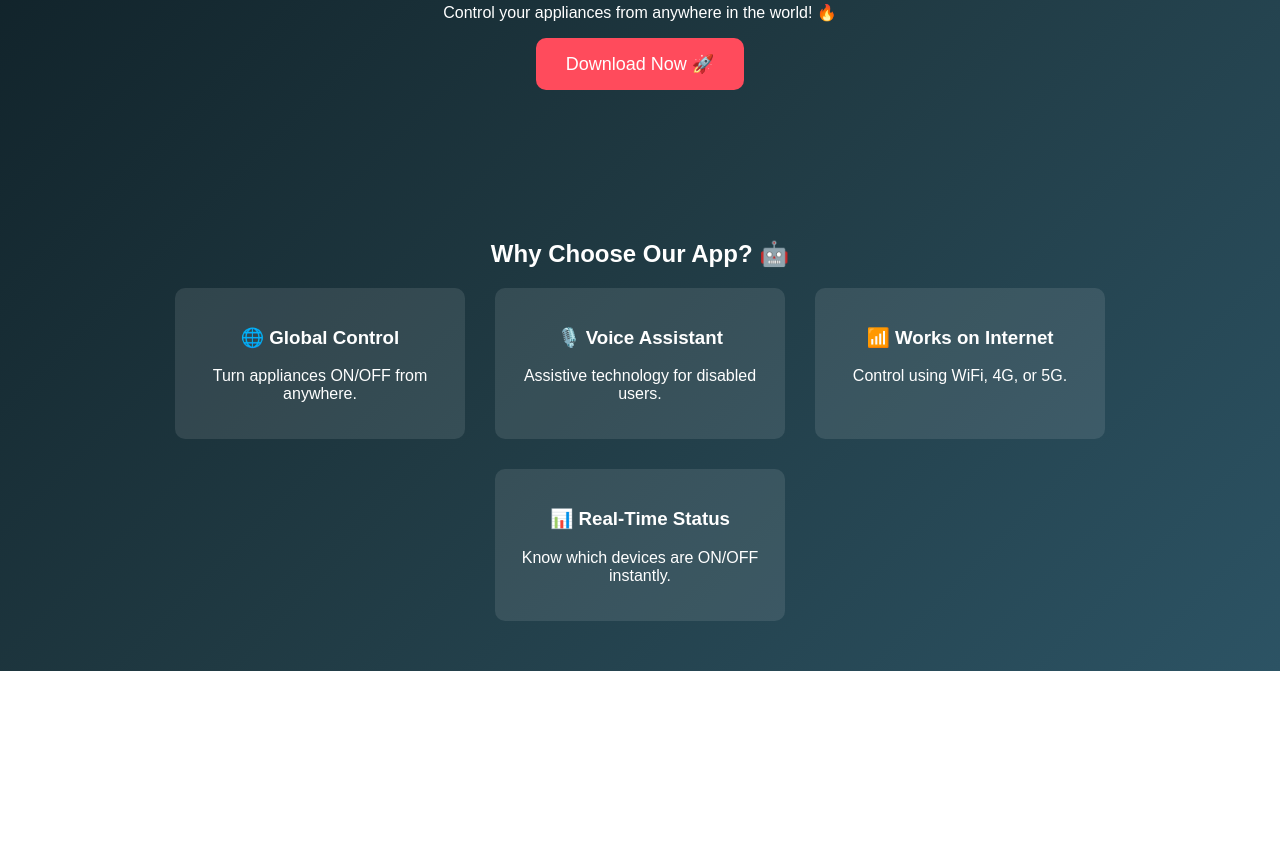
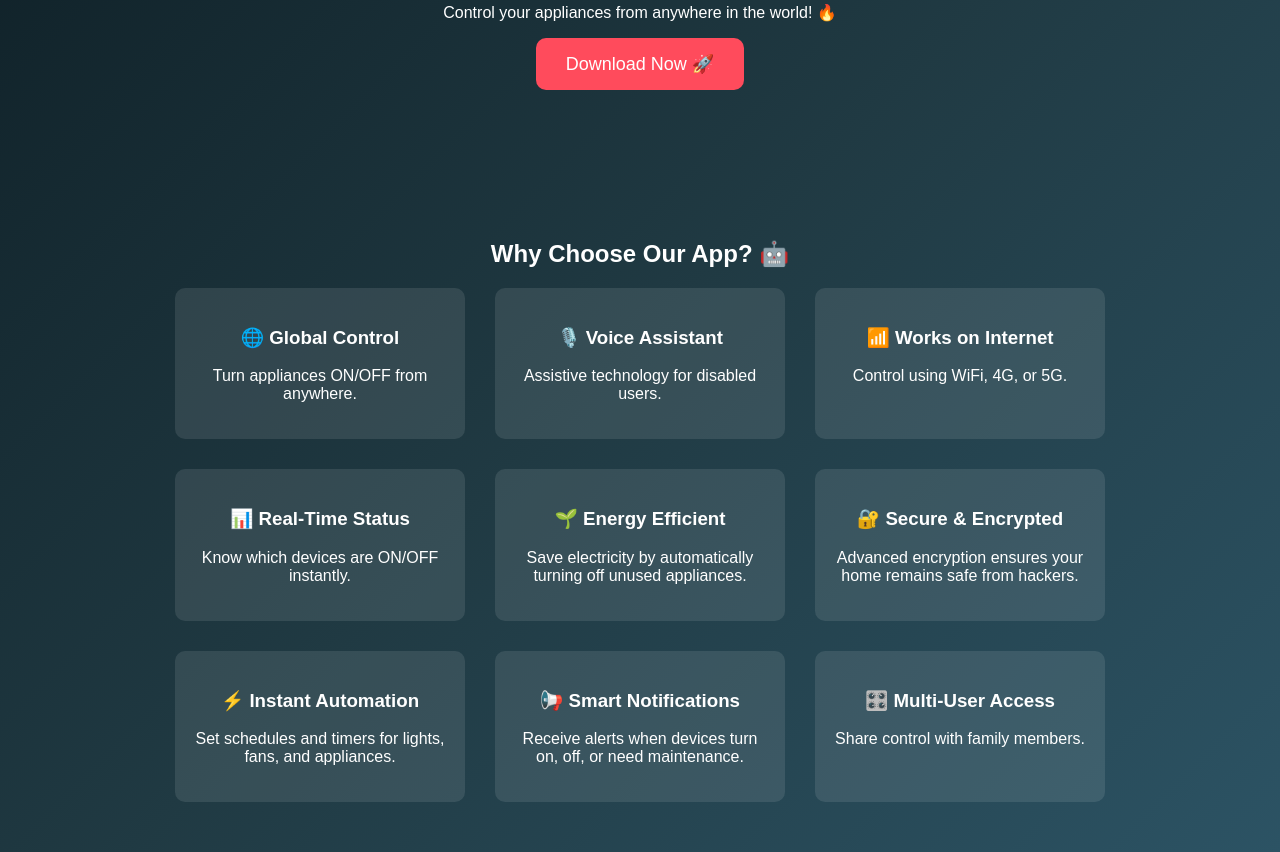
Before and after one commit to ShaikhCode/Smart-Home, a plain HTML site: page index.html in a window 1280 px wide. Shown: the part 167-1019 px from the top of the page. Before the commit the page ends 838 px from the top, so only its background shows below. Drawn offline with nearby package versions, Linux system fonts and the light colour scheme.

Commit message:
Add files via upload

```diff
--- a/index.html
+++ b/index.html
@@ -3,7 +3,9 @@
 <head>
     <meta charset="UTF-8">
     <meta name="viewport" content="width=device-width, initial-scale=1.0">
-    <title>Home Automation - Control Your World</title>
+    <title>Home x - Control Your World</title>
+    <link rel="icon" type="image/png" href="favicon.png">
+
     <link rel="stylesheet" href="style.css">
     <script src="https://cdnjs.cloudflare.com/ajax/libs/gsap/3.12.2/gsap.min.js"></script>
     <script src="https://unpkg.com/aos@2.3.1/dist/aos.js"></script>
@@ -42,6 +44,32 @@
                 <h3>📊 Real-Time Status</h3>
                 <p>Know which devices are ON/OFF instantly.</p>
             </div>
+
+            <div class="feature" data-aos="fade-left">
+                <h3>🌱 Energy Efficient</h3>
+                <p>Save electricity by automatically turning off unused appliances.</p>
+            </div>
+
+            <div class="feature" data-aos="fade-right">
+                <h3>🔐 Secure & Encrypted</h3>
+                <p>Advanced encryption ensures your home remains safe from hackers.</p>
+            </div>
+
+            <div class="feature" data-aos="fade-left">
+                <h3>⚡ Instant Automation</h3>
+                <p>Set schedules and timers for lights, fans, and appliances.</p>
+            </div>
+
+            <div class="feature" data-aos="fade-right">
+                <h3>📢 Smart Notifications</h3>
+                <p>Receive alerts when devices turn on, off, or need maintenance.</p>
+            </div>
+
+            <div class="feature" data-aos="fade-left">
+                <h3>🎛️ Multi-User Access</h3>
+                <p>Share control with family members.</p>
+            </div>
+
         </div>
     </section>
 
```
Also changed, not shown: favicon.png (added).
